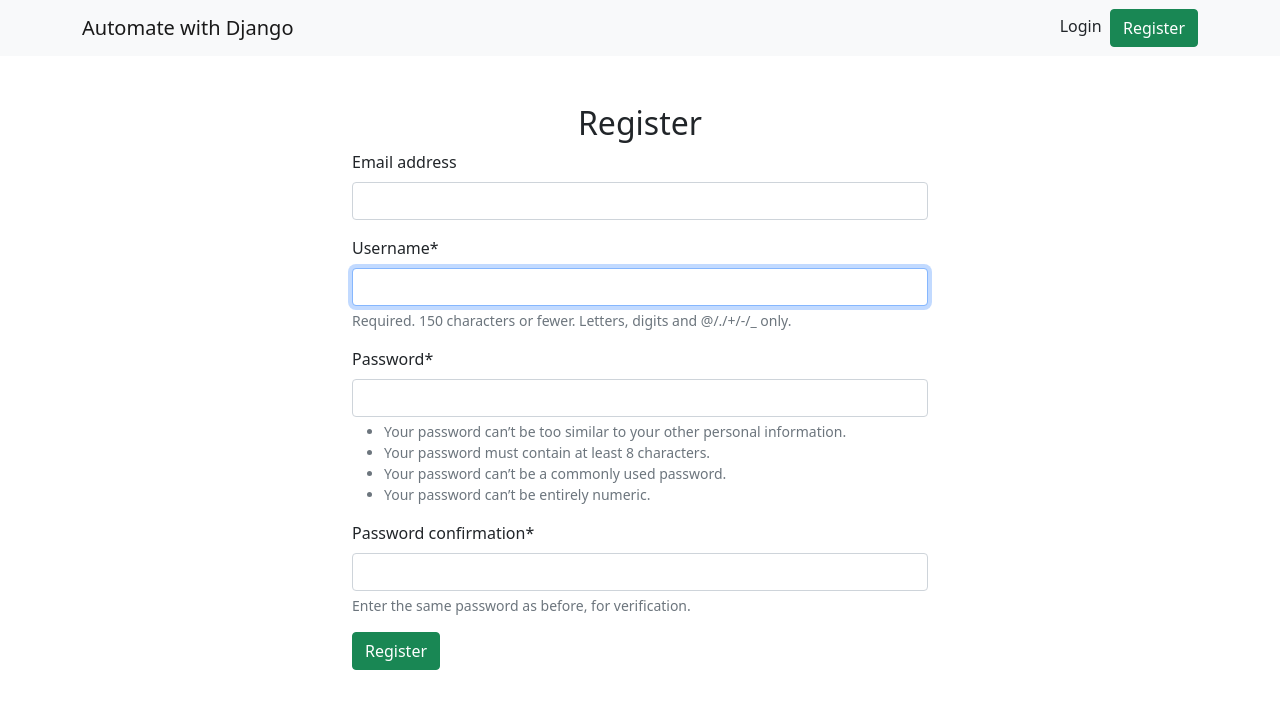
After one commit to pranitdeshpande98/automate_with_django, a Django app: page /register/ in a window 1280 px wide. The commit adds this page. Shown: the top 709 px of the page. Run offline with Django 5.2, Linux system fonts and the light colour scheme; parts of the project's set-up code (start-up, migrations or seed data) failed here and were passed over; some libraries are stand-ins or nearby versions.

Commit message:
Register UI page changes

```diff
--- /dev/null
+++ b/stuff/forms.py
@@ -0,0 +1,7 @@
+from django.contrib.auth.forms import UserCreationForm
+from django.contrib.auth.models import User
+
+class RegistrationForm(UserCreationForm):
+    class Meta:
+        model = User
+        fields = ('email', 'username', 'password1', 'password2')
--- a/stuff/settings.py
+++ b/stuff/settings.py
@@ -40,6 +40,8 @@ INSTALLED_APPS = [
     'django.contrib.staticfiles',
     'dataentry',
     'uploads',
+    'crispy_forms',
+    'crispy_bootstrap5',
 ]
 
 MIDDLEWARE = [
@@ -148,3 +150,4 @@ EMAIL_HOST_PASSWORD = config('EMAIL_HOST_PASSWORD')
 EMAIL_USE_TLS = True
 DEFAULT_FROM_EMAIL = 'Automate with Django <pvd15198@gmail.com>'
 DEFAULT_TO_EMAIL = 'mulsanne1998@gmail.com'
+CRISPY_TEMPLATE_PACK = 'bootstrap5'
--- a/stuff/urls.py
+++ b/stuff/urls.py
@@ -26,4 +26,6 @@ urlpatterns = [
     path('',views.home, name='home'),
     path('dataentry/',include('dataentry.urls')),
     path('celery_test',views.celery_test),
+    ## Registration and Login URL
+    path('register/',views.register,name='register'),
 ] + static(settings.MEDIA_URL, document_root = settings.MEDIA_ROOT)
--- a/stuff/views.py
+++ b/stuff/views.py
@@ -3,6 +3,7 @@
 from django.http import HttpResponse
 from django.shortcuts import render
 from dataentry.tasks import celery_test_task
+from . forms import RegistrationForm
 
 def home(request):
     return render(request, 'home.html')
@@ -11,3 +12,13 @@ def home(request):
 def celery_test(request):
     celery_test_task.delay()
     return HttpResponse('<h3> Function Executed Successfully </h3>')
+
+def register(request):
+    if request.method == 'POST':
+        return
+    else:
+        form = RegistrationForm()
+        context ={
+            'form':form,
+        }
+    return render(request,'register.html', context=context)
--- a/templates/base.html
+++ b/templates/base.html
@@ -27,7 +27,7 @@ setTimeout(function(){
       <a class="navbar-brand" href="{% url 'home' %}">Automate with Django</a>
       <div>
         <a href="" class="float-right text-decoration-none text-dark">Login</a>
-        &nbsp;<a href="" class="float-right btn btn-success">Register</a>
+        &nbsp;<a href="{% url 'register' %}" class="float-right btn btn-success">Register</a>
       </div>
     </div>
   </nav>
--- /dev/null
+++ b/templates/register.html
@@ -0,0 +1,14 @@
+{% extends 'base.html' %}
+
+{% block content %}
+{% load crispy_forms_tags %}
+
+<div class="container mt-5" style="max-width: 600px;">
+    <h2 class="text-center"> Register </h2>
+    <form action="">
+        {{ form | crispy }}
+        <input type="submit" value="Register" class="btn btn-success">
+    </form>
+</div>
+
+{% endblock %}
```
